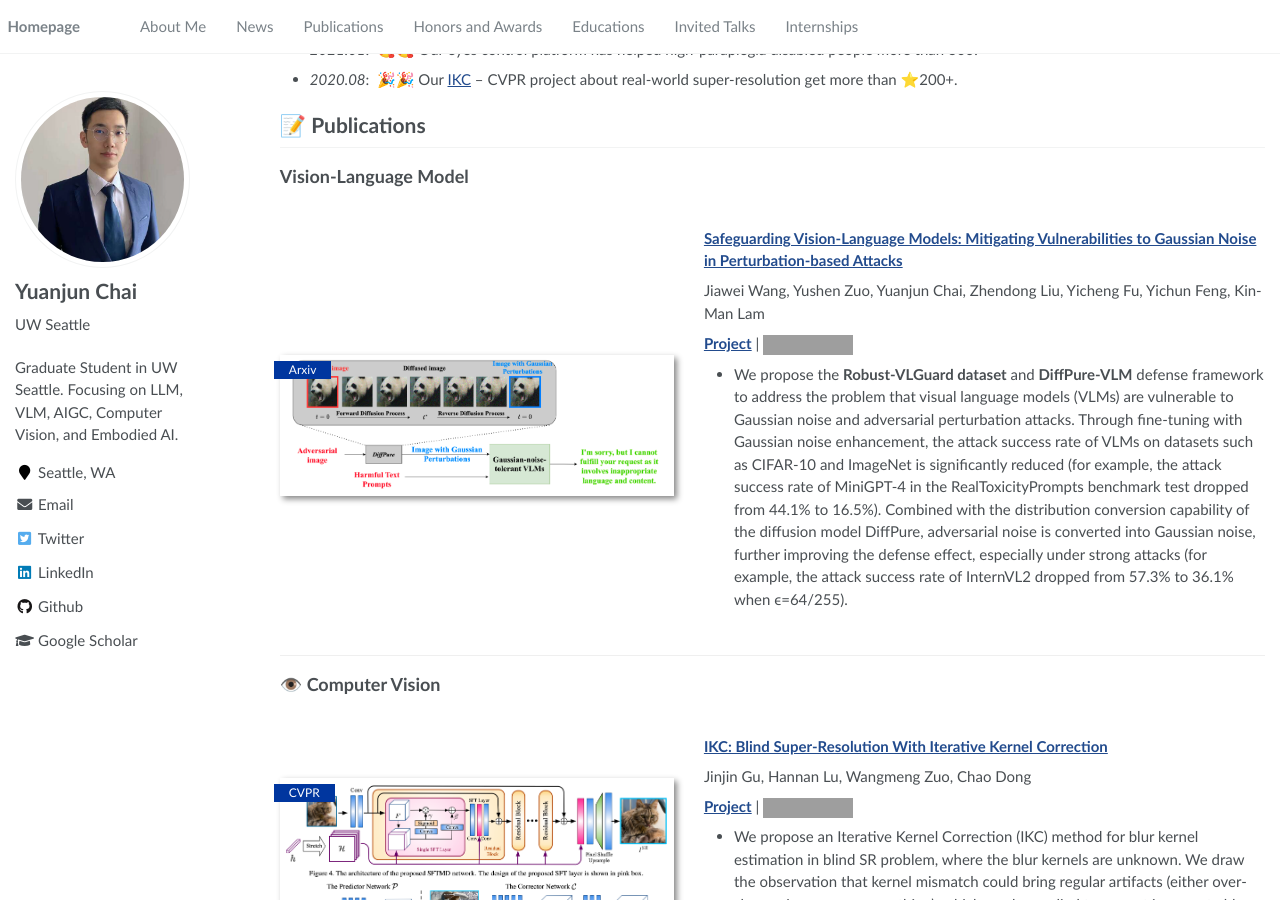
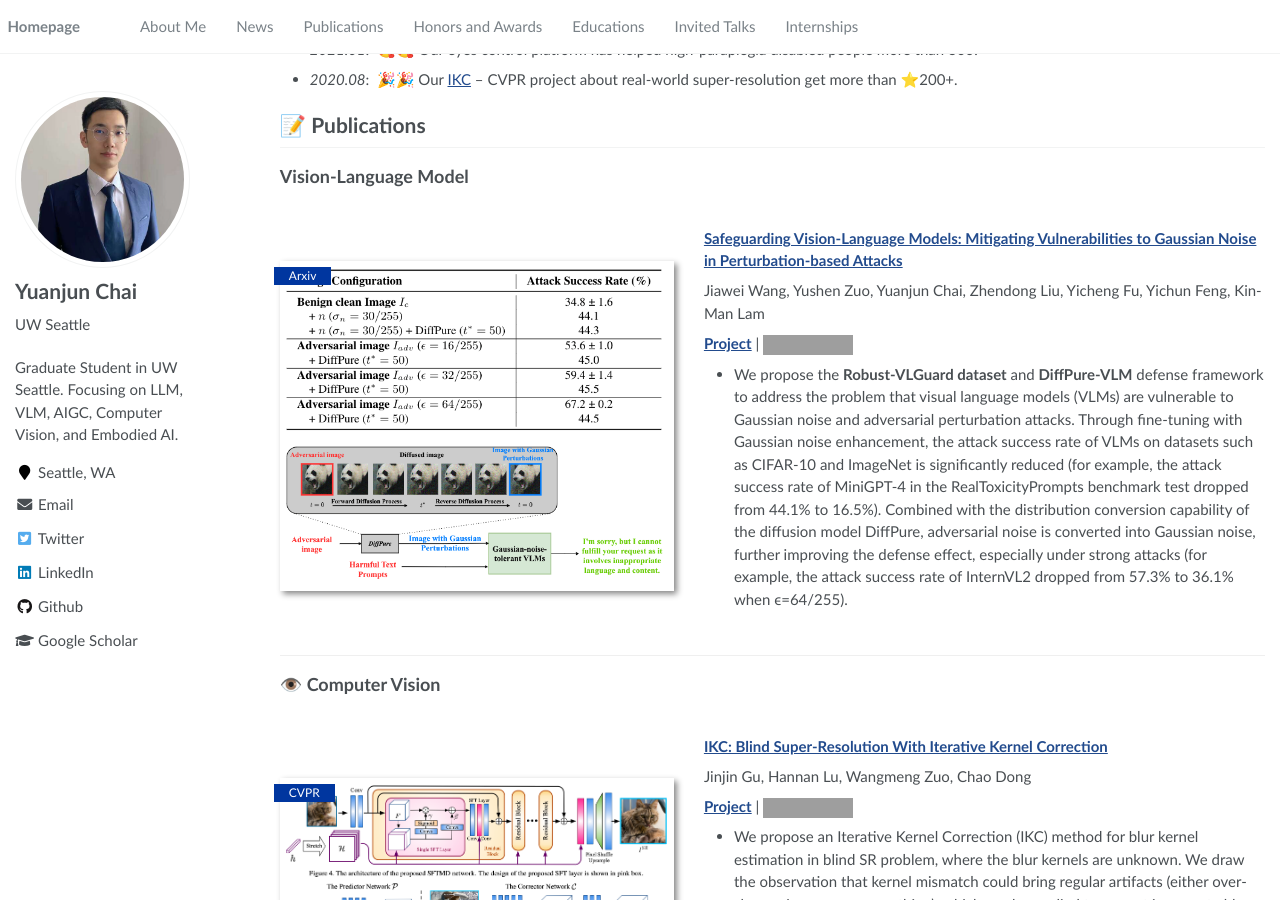
Before and after one commit to yuanjunchai/yuanjunchai.github.io, a Jekyll site: the page built from _pages/about.md, in a window 1280 px wide and 900 px high, scrolled down 741 px. Built offline with Jekyll 4.4.1, drawn with Linux system fonts in a browser that asks for light colours; grey boxes are pictures that could not be loaded.

Commit message:
update diffpureVLM

```diff
--- a/_pages/about.md
+++ b/_pages/about.md
@@ -63,7 +63,7 @@
 
 # 📝 Publications
 ## Vision-Language Model
-<div class='paper-box'><div class='paper-box-image'><div><div class="badge">Arxiv</div><img src='images/DiffPure-VLM.png' alt="sym" width="100%"></div></div>
+<div class='paper-box'><div class='paper-box-image'><div><div class="badge">Arxiv</div><img src='images/diffpureVLM.png' alt="sym" width="100%"></div></div>
 <div class='paper-box-text' markdown="1">
 [**Safeguarding Vision-Language Models: Mitigating Vulnerabilities to Gaussian Noise in Perturbation-based Attacks**](https://arxiv.org/abs/2504.01308)
 
```
